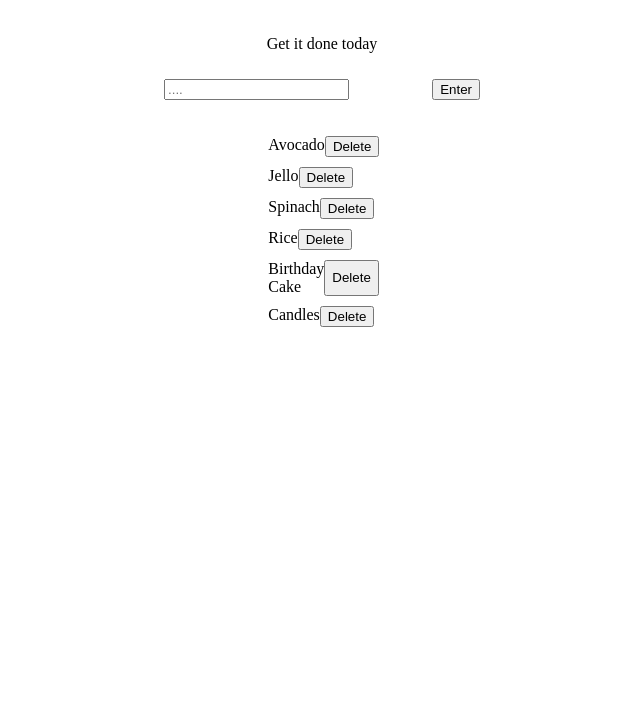
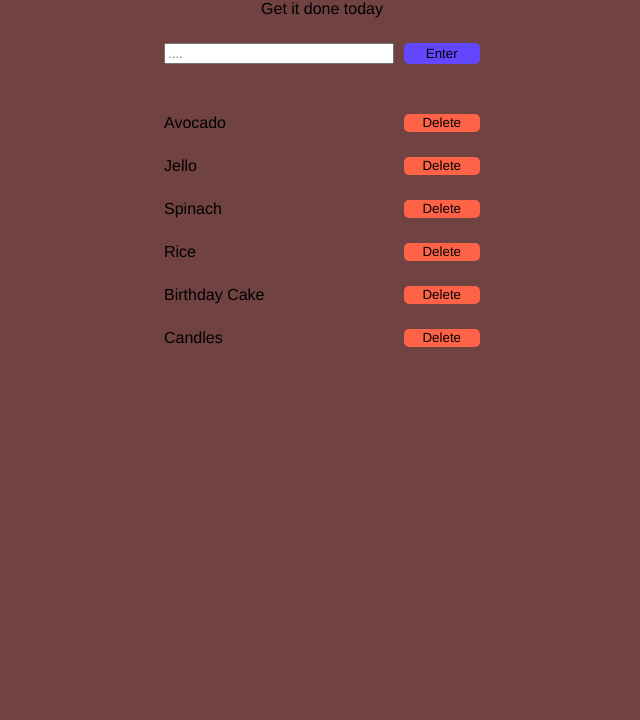
Before and after one commit to BrandonIrizarry/simpleTodoList, a plain HTML site: page index.html in a window 1280 px wide. Shown: the part 80-800 px from the top of the page, without its empty margins (318-958 px from the left). Drawn offline with Linux system fonts and the light colour scheme.

Commit message:
Improve CSS, add grid system.

```diff
--- a/index.html
+++ b/index.html
@@ -6,35 +6,39 @@
 </head>
 <body>
     <h1 id="title">Simple Todo List</h1>
-    <div id="all">
     <p id="first">Get it done today</p>
-	<div class="entry">
+
+    <div class="grid">
 	<input id="userinput" type="text" placeholder="....">
 	<button id="enter">Enter</button>
     </div>
+
     <ul>
-	    <div class="entry">
+	<div class="grid">
 	    <li>Avocado</li>
 	    <button class="delete">Delete</button>
 	</div>
-
-	    <div class="entry">
+	<div class="grid">
 	    <li>Jello</li>
 	    <button class="delete">Delete</button>
 	</div>
-	    <div class="entry">
-		<li>Spinach</li><button class="delete">Delete</button>
+	<div class="grid">
+	    <li>Spinach</li>
+	    <button class="delete">Delete</button>
 	</div>
-	    <div class="entry">
-		<li>Rice</li><button class="delete">Delete</button>
+	<div class="grid">
+	    <li>Rice</li>
+	    <button class="delete">Delete</button>
 	</div>
-	    <div class="entry">
-		<li>Birthday Cake</li><button class="delete">Delete</button>
+	<div class="grid">
+	    <li>Birthday Cake</li>
+	    <button class="delete">Delete</button>
 	</div>
-	    <div class="entry">
-		<li>Candles</li><button class="delete">Delete</button>
+	<div class="grid">
+	    <li>Candles</li>
+	    <button class="delete">Delete</button>
 	</div>
     </ul>
     <script type="text/javascript" src="script.js"></script>
-    </div></body>
+</body>
 </html>
--- a/script.js
+++ b/script.js
@@ -12,22 +12,24 @@ const deleteButtons = Array.from(document.querySelectorAll(".delete"));
 deleteButtons.forEach(dbutton => dbutton.addEventListener("click", e => e.target.parentNode.remove()));
 
 function createListElement() {
+    // Make the list element
     const li = document.createElement("li");
     li.addEventListener("click", () => { li.classList.toggle("done"); });
     li.appendChild(document.createTextNode(input.value));
 
-    const div = document.createElement("div");
-    div.classList.add("entry");
-    div.appendChild(li);
-
+    // Make the delete-button
     const deleteButton = document.createElement("button");
     deleteButton.classList.add("delete"); // for consistency with existing delete-buttons
     deleteButton.appendChild(document.createTextNode("Delete"));
     deleteButton.addEventListener("click", e =>	e.target.parentNode.remove()); // remove parent div
 
-    div.appendChild(deleteButton);
+    // Make the container div for the list element and delete-button
+    const containerDiv = document.createElement("div");
+    containerDiv.classList.add("grid");
 
-    ul.appendChild(div);
+    containerDiv.appendChild(li);
+    containerDiv.appendChild(deleteButton);
+    ul.appendChild(containerDiv);
 
     input.value = "";
 }
--- a/style.css
+++ b/style.css
@@ -1,24 +1,47 @@
+html {
+    font-family: Oswald, Helvetica, sans-serif;
+    font-size: 100%;
+    box-sizing: border-box;
+}
+
+*, *::before, *::after {
+    box-sizing: inherit;
+}
+
+body {
+    background-color: #704241;
+}
+
 #title {
   text-align: center;
-  font-family: Oswald, Helvetica, sans-serif;
+  font-family:
   font-size: 40px;
   letter-spacing: 4px;
   word-spacing: -8px;
   color: tomato;
 }
 
-#all {
-    display: flex;
-    flex-direction: column;
-    align-items: center;
+#first {
+    text-align: center;
 }
 
 ul {
     list-style: none;
+    padding: 0;
+    margin-top: 50px;
+}
+
+.grid {
+    display: grid;
+    grid-template-columns: 3fr 1fr;
+    gap: 10px;
+    width: 25%;
+    margin: 25px auto;
 }
 
 .done {
-  text-decoration: line-through;
+    text-decoration: line-through;
+    background-color: #aee;
 }
 
 .entry {
@@ -28,14 +51,18 @@ ul {
     justify-content: space-between;
 }
 
-#enter {
-    margin-left: auto;
+button {
+    border: none;
+    border-radius: 5px;
+    font-family: inherit;
 }
 
-.entry button {
-    margin-left: auto;
+/* tomato: #ff6347 */
+
+#enter {
+    background-color: #6347ff;
 }
 
-delete {
-
+.delete {
+    background-color: tomato;
 }
```
Also changed, not shown: 1 other file. Lines whose indentation alone changed are shown as unchanged.
